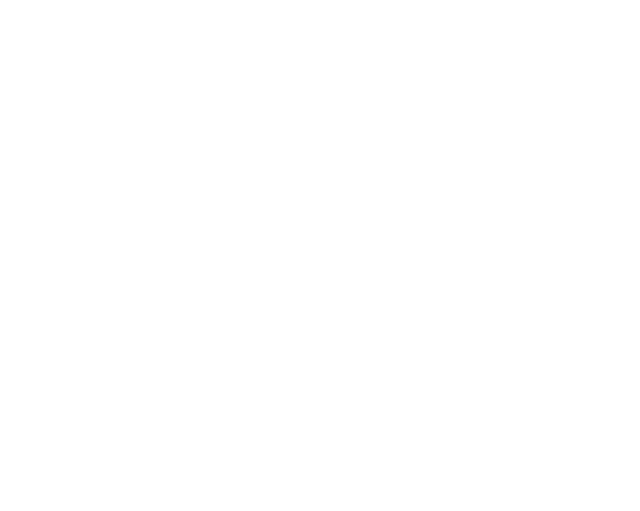
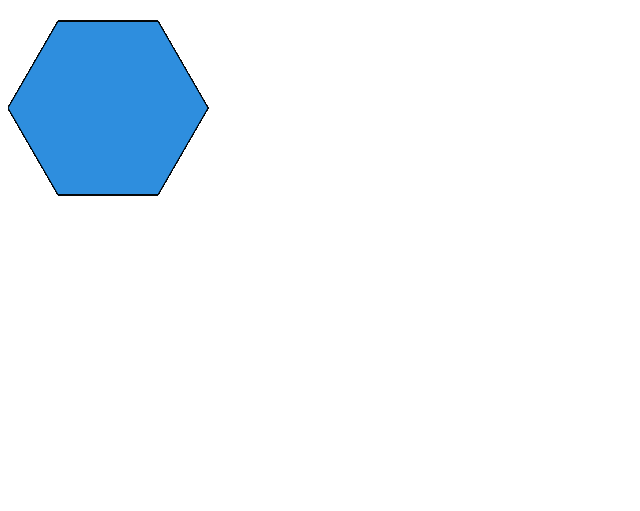
Before and after one commit to julianarchila/poo_javascript_physics_engine, a plain HTML site: page index.html in a window 1280 px wide. Shown: the whole page, without its empty margins (0-640 px from the left). Drawn offline with Linux system fonts and the light colour scheme.

Commit message:
crear poligonos regulares y renderizarlos
error: no pude ligar una variable de Engine a regularPolygon y le mando el ctx como argumento a regularPolygon

```diff
--- a/index.html
+++ b/index.html
@@ -5,7 +5,7 @@
     <meta http-equiv="X-UA-Compatible" content="IE=edge" />
     <meta name="viewport" content="width=device-width, initial-scale=1.0" />
     <title>Document</title>
-    <script src="./src/index.js" type="module"></script>
+    <script src="/src/index.js" type="module"></script>
   </head>
   <body></body>
 </html>
--- a/src/index.js
+++ b/src/index.js
@@ -1,17 +1,26 @@
-import { AABB, Box2d, Circle, Line } from "./primitives/index.js";
+import { AABB, regularPolygon, Circle, Line } from "./primitives/index.js";
 class Engine {
   constructor() {
-    const display = new Path2D(); // todo
+    const canvas = document.createElement("canvas");
+    canvas.id = ("render");
+    canvas.width = 500;
+    canvas.height = 500;
+    document.body.appendChild(canvas);
+    const render = document.getElementById("render");
+    this.ctx = render.getContext('2d');
   }
-
   primitives = {
     AABB,
-    Box2d,
+    regularPolygon,
     Circle,
     Line,
   };
 }
 
-let c = new Engine();
-
-console.log(c);
+let engine = new Engine();
+let rectangle = new engine.primitives.regularPolygon(6,100,100,100,"hexagon", engine.ctx);
+function draw(){
+  rectangle.display();
+}
+setInterval(draw,100)
+console.log(engine.ctx);
--- a/src/primitives/index.js
+++ b/src/primitives/index.js
@@ -1,6 +1,6 @@
 import Circle from "./Circle.js";
 import Line from "./Line.js";
 import AABB from "./AABB.js";
-import Box2d from "./Box2d.js";
+import regularPolygon from "./regularPolygon.js";
 
-export { Circle, Line, AABB, Box2d };
+export { Circle, Line, AABB, regularPolygon };
--- a/src/primitives/Box2d.js
+++ b/src/primitives/regularPolygon.js
@@ -1,26 +1,27 @@
-class Box2d {
-  //rectangulo equilatero
-  constructor(length, x, y, name) {
+class regularPolygon {
+  constructor(sides,length, x, y, name,ctx) {
+    this.sides = sides
     this.name = name;
     this.length = length;
     this.x = x;
     this.y = y;
+    this.ctx = ctx;
   }
 
   display() {
     this.name = new Path2D();
-    const apothem = (Math.PI * 2) / 4;
-    for (let i = 0; i < 5; i++) {
+    const apothem = (Math.PI * 2) / this.sides;
+    for (let i = 0; i < this.sides+1; i++) {
       this.name.lineTo(
         this.x + this.length * Math.cos(apothem * i),
         this.y + this.length * Math.sin(apothem * i)
       );
       // this.vertex.push(this.x,this.y);  Agregar si se necesitan todos los vertices de la figura
     }
-    ctx.fillStyle = "rgba(46,142,222,1)";
-    ctx.fill(this.name);
-    ctx.stroke(this.name);
+    this.ctx.fillStyle = "rgba(46,142,222,1)";
+    this.ctx.fill(this.name);
+    this.ctx.stroke(this.name);
   }
 }
 
-export default Box2d;
+export default regularPolygon;
```
